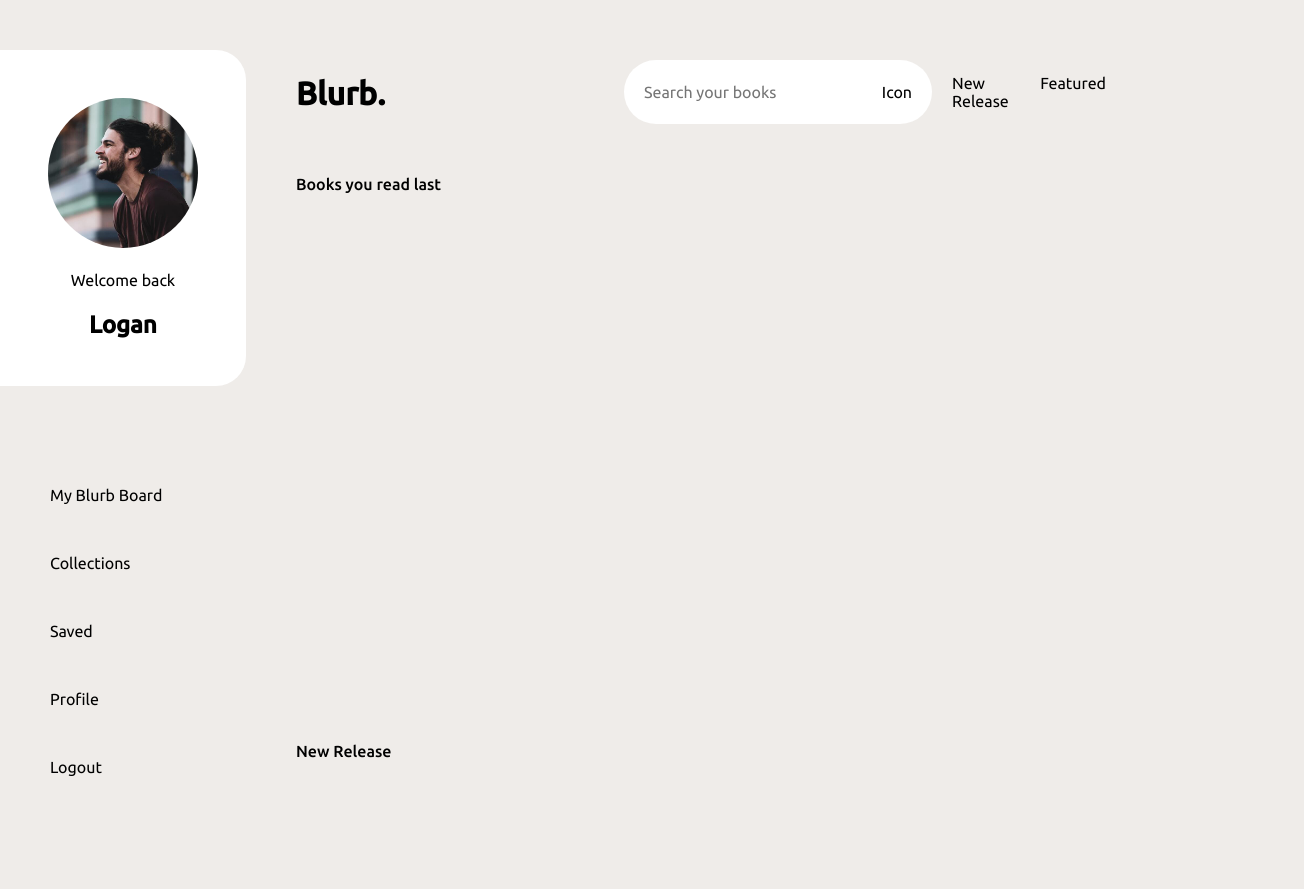
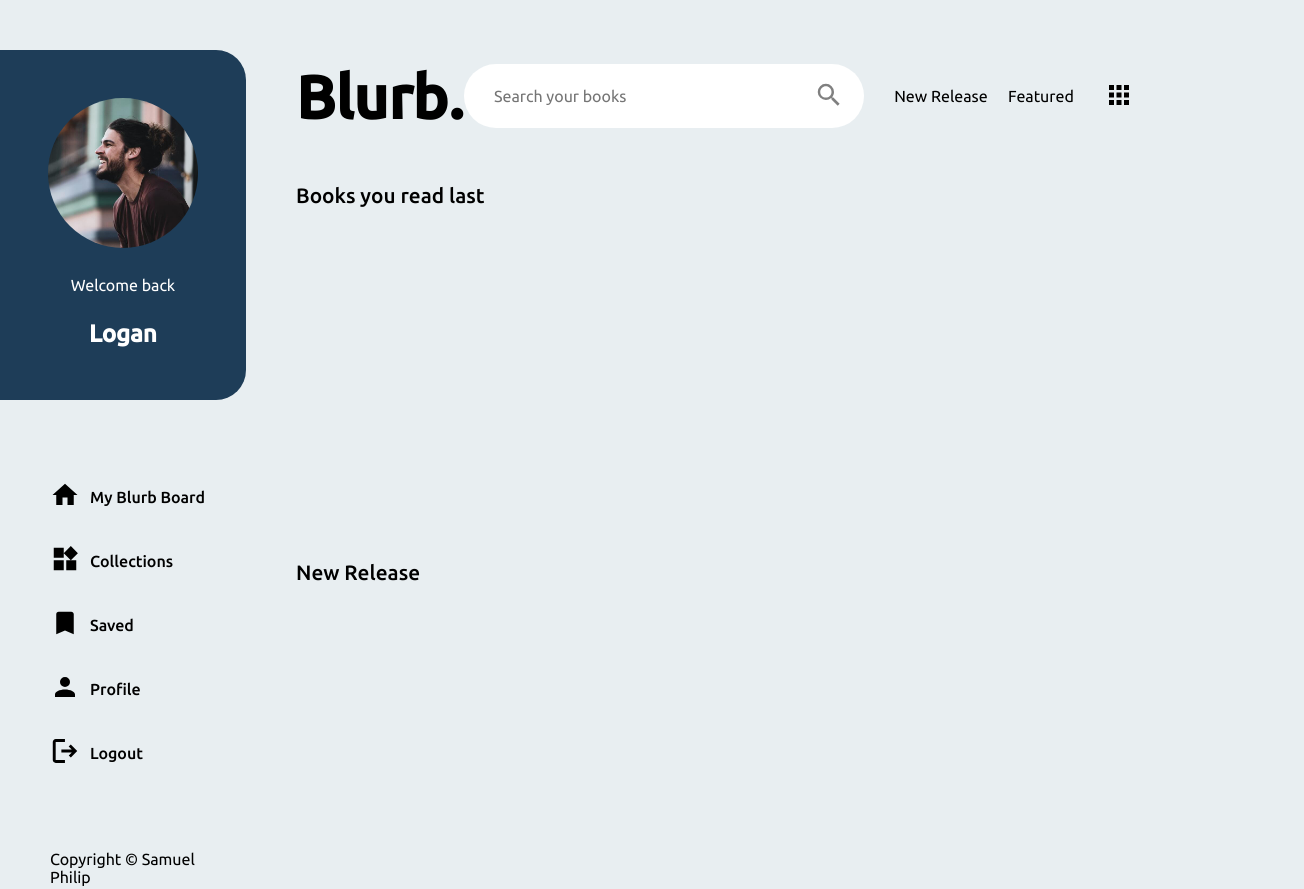
Before and after one commit to espiNovah/blurb-dashboard, a plain HTML site: page index.html in a window 1280 px wide. Shown: the top 889 px of the page, 1304 px wide, since content can reach past the window. Drawn offline with Linux system fonts and the light colour scheme; files whose address does not match are found by name.

Commit message:
Add icons to sidebar items

```diff
--- a/index.html
+++ b/index.html
@@ -16,14 +16,16 @@
             <div class="menu">
                 <div class="searchBox">
                     <input type="text" name="search" id="searchBox" placeholder="Search your books">
-                    <div class="search--icon">Icon</div>
+                    <div class="search--icon">
+                        <svg xmlns="http://www.w3.org/2000/svg" viewBox="0 0 24 24"><path d="M9.5,3A6.5,6.5 0 0,1 16,9.5C16,11.11 15.41,12.59 14.44,13.73L14.71,14H15.5L20.5,19L19,20.5L14,15.5V14.71L13.73,14.44C12.59,15.41 11.11,16 9.5,16A6.5,6.5 0 0,1 3,9.5A6.5,6.5 0 0,1 9.5,3M9.5,5C7,5 5,7 5,9.5C5,12 7,14 9.5,14C12,14 14,12 14,9.5C14,7 12,5 9.5,5Z" /></svg>
+                    </div>
                 </div>
                 <ul>
                     <li>New Release</li>
                     <li>Featured</li>
                 </ul>
-                <div>
-
+                <div class="b--icon">
+                    <img src="./assets/icons/apps.svg" alt="">
                 </div>
             </div>
         </div>
@@ -37,23 +39,33 @@
             </div>
             <div class="user--nav">
                 <div class="nav">
-                    <div class="icon"></div>
+                    <div class="b--icon">
+                        <img src="./assets/icons/home.svg" alt="board">
+                    </div>
                     <div class="item">My Blurb Board</div>
                 </div>
                 <div class="nav">
-                    <div class="icon"></div>
+                    <div class="b--icon">
+                        <img src="./assets/icons/widgets.svg" alt="collections">
+                    </div>
                     <div class="item">Collections</div>
                 </div>
                 <div class="nav">
-                    <div class="icon"></div>
+                    <div class="b--icon">
+                        <img src="./assets/icons/bookmark.svg" alt="saved">
+                    </div>
                     <div class="item">Saved</div>
                 </div>
                 <div class="nav">
-                    <div class="icon"></div>
+                    <div class="b--icon">
+                        <img src="./assets/icons/account.svg" alt="profile">
+                    </div>
                     <div class="item">Profile</div>
                 </div>
                 <div class="nav">
-                    <div class="icon"></div>
+                    <div class="b--icon">
+                        <img src="./assets/icons/logout.svg" alt="logout">
+                    </div>
                     <div class="item">Logout</div>
                 </div>
             </div>
--- a/style.css
+++ b/style.css
@@ -12,8 +12,8 @@
 }
 
 :root {
-    --colorAlpha: #EFECE9;
-    --colorBeta: #253343;
+    --colorAlpha: #E8EEF1;
+    --colorBeta: #1E3D58;
     --colorSnow: #ffffff;
 }
 
@@ -44,30 +44,34 @@ body {
 
 .header .logo {
     align-self: center;
+    font-size: 30px;
 }
+
 
 .header .menu {
     display: grid;
-    grid-template-columns: 2fr 1fr 1fr;
+    grid-template-columns: 400px 200px 200px;
     align-items: center;
     gap: 20px;
 }
 
 .header ul {
     list-style-type: none;
-    display: flex;
-    gap: 20px;
+    display: grid;
+    grid-template-columns: auto auto;
+    justify-items: center;
 }
 
 .sidebar {
     grid-row: 1 / 4;
     display: grid;
-    grid-template-rows: 1fr 1fr 1fr;
-    gap: 100px;
+    grid-template-rows: 350px 1fr auto;
+    gap: 80px;
 }
 
 .searchBox {
-    display: flex;
+    display: grid;
+    grid-template-columns: 1fr auto;
     align-items: center;
     background-color: var(--colorSnow);
     border-radius: 2rem;
@@ -76,7 +80,7 @@ body {
 }
 
 .searchBox>input {
-    padding: 20px 0px;
+    padding: 20px 10px;
     font-size: 1rem;
     font-family: inherit;
     border: 0px solid transparent;
@@ -95,20 +99,30 @@ body {
     gap: 20px;
     padding: 3rem;
     border-radius: 0px 30px 30px 0px;
-    background-color: var(--colorSnow);
+    background-color: var(--colorBeta);
+    color: var(--colorSnow);
+}
+
+img, svg {
+    pointer-events: none;
 }
 
 .user--box img {
     height: 150px;
-    /* width: 200px; */
     border-radius: 50% ;
 }
 
 .user--nav {
-    display: flex;
-    flex-direction: column;
-    gap: 50px;
+    display: grid;
+    gap: 30px;
     padding: 0px 20px 0px 50px;
+    font-weight: 500;
+}
+.nav {
+    display: grid;
+    grid-template-columns: 30px 1fr;
+    align-items: center;
+    gap: 10px;
 }
 .credit {
     padding: 0px 20px 0px 50px;
@@ -116,4 +130,15 @@ body {
 
 .section--title {
     font-weight: 500;
+    font-size: 1.3rem;
 }
+
+.search--icon svg,
+.b--icon img {
+    height: 30px;
+    width: 30px;
+}
+
+.search--icon svg {
+    fill: grey;
+}
```
Also changed, not shown: assets/icons/account.svg (added), assets/icons/apps.svg (added), assets/icons/bookmark.svg (added), assets/icons/home.svg (added), assets/icons/logout.svg (added), assets/icons/magnify.svg (added), assets/icons/widgets.svg (added).
